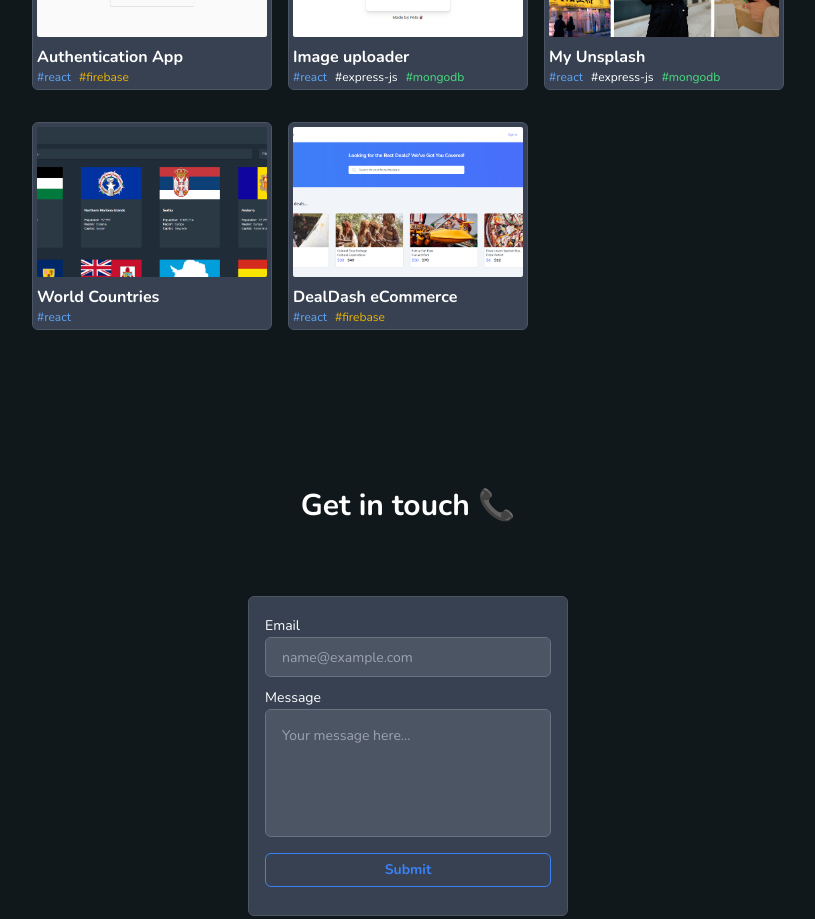
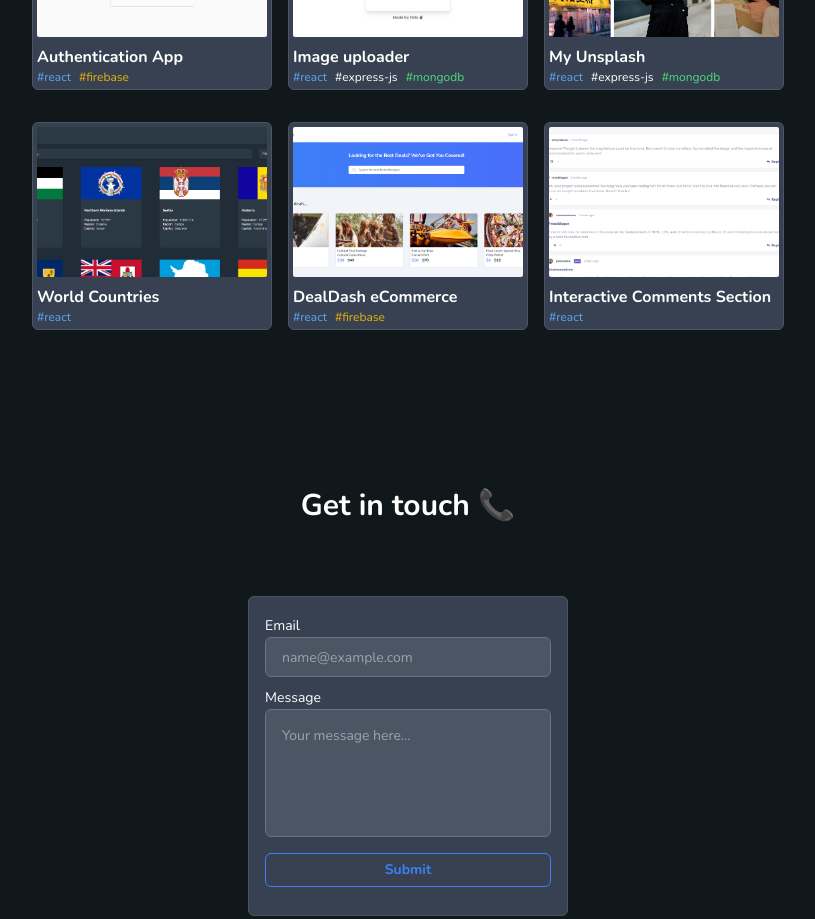
Before and after one commit to pmugasa/my-portfolio, a React (Vite) app: page / in a window 1280 px wide. Shown: the part 1300-2219 px from the top of the page, without its empty margins (232-1047 px from the left). Built offline with nearby package versions, Linux system fonts and the light colour scheme; no server answers.

Commit message:
added interactive comments section

```diff
--- a/src/App.jsx
+++ b/src/App.jsx
@@ -47,6 +47,13 @@ const App = () => {
       demo: "https://deal-dash-cebf4.web.app",
       tech: ["react", "firebase"],
       img: "/assets/dealdash.png",
+    },
+    {
+      title: "Interactive Comments Section",
+      src: "https://github.com/pmugasa/interactive-comments-section/tree/main",
+      demo: "https://interactive-comments-section-five-eta.vercel.app",
+      tech: ["react"],
+      img: "/assets/interactive-comments-section.png",
     },
   ];
   const technologies = [
```
Also changed, not shown: public/assets/interactive-comments-section.png (added).
